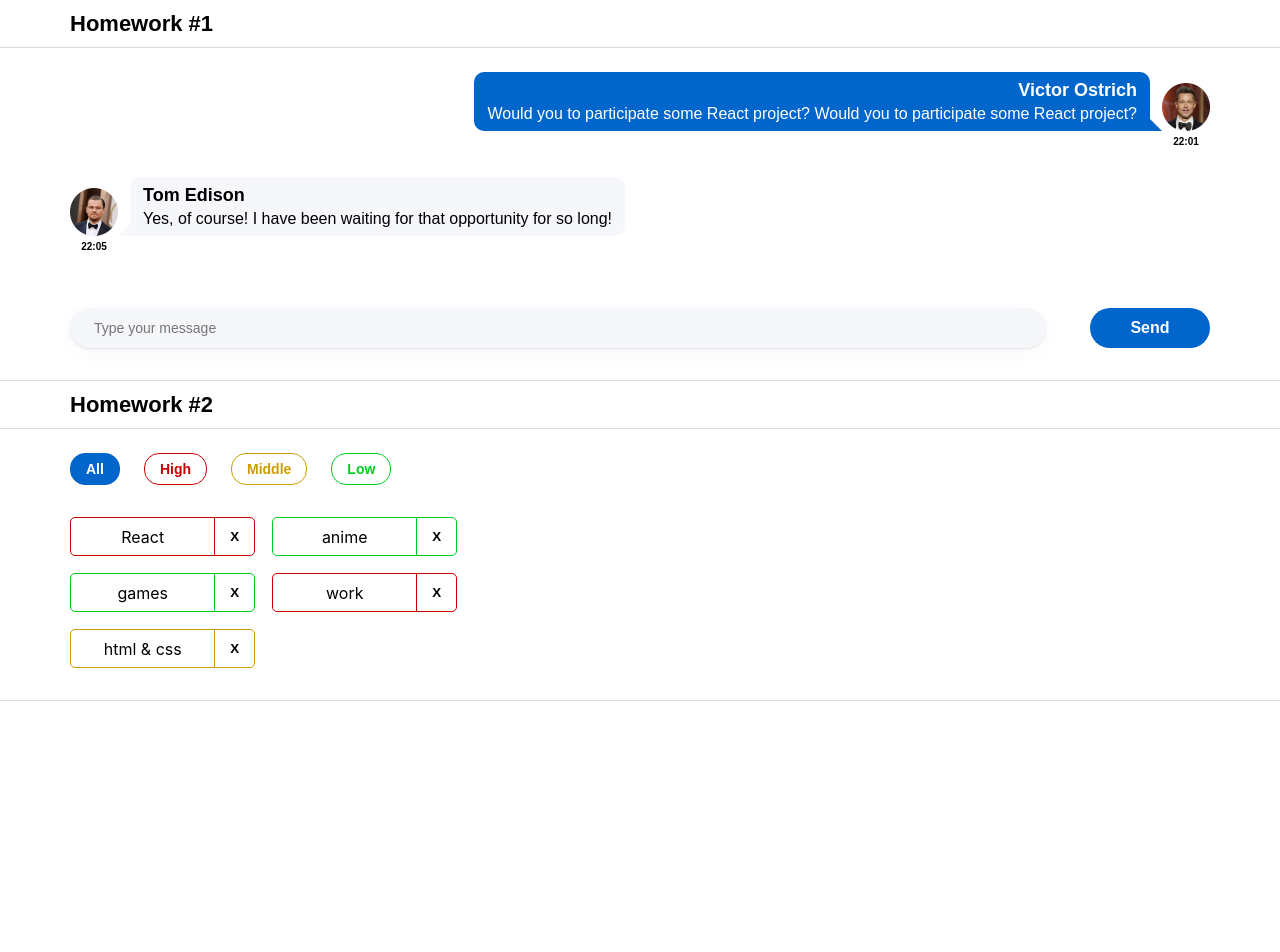
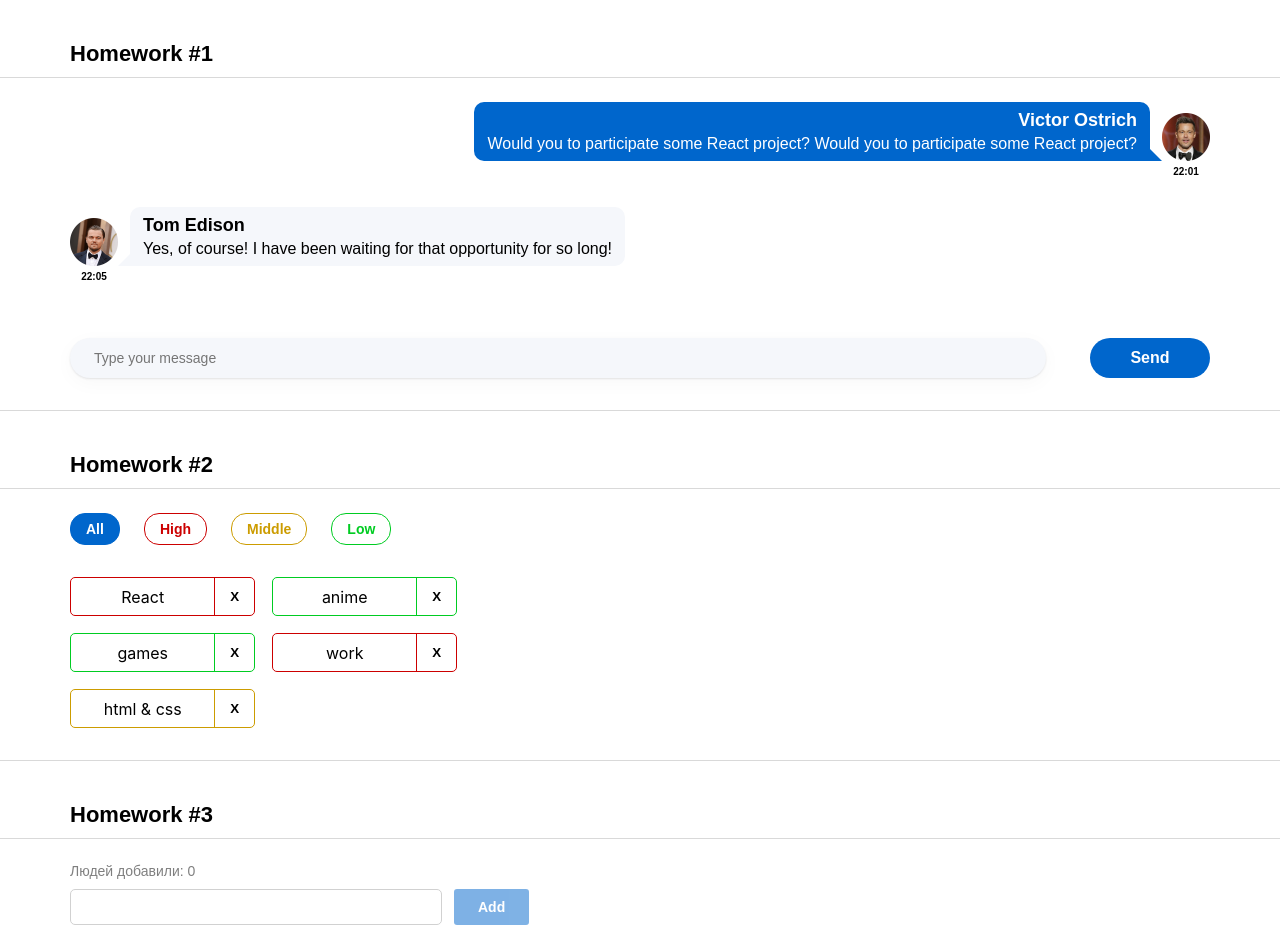
Before and after one commit to filatow/homework-front-s2, a React (Create React App) app: page /#/pre-junior in a window 1280 px wide. Shown: the top 952 px of the page. Before the commit the page ends 800 px from the top, so only its background shows below. Built offline with nearby package versions, Linux system fonts and the light colour scheme.

Commit message:
Finished homework 2.3

```diff
--- a/src/s1-main/App.module.css
+++ b/src/s1-main/App.module.css
@@ -25,7 +25,7 @@
     max-width: 1280px; /* 1280px */
     margin-left: auto;
     margin-right: auto;
-    padding: 10px var(--chat_side_padding);
+    padding: 40px var(--chat_side_padding) 10px;
     font-family: var(--basic_font_family);
     font-size: 22px;
     line-height: 27px;
--- a/src/s1-main/App.tsx
+++ b/src/s1-main/App.tsx
@@ -2,6 +2,7 @@ import React from 'react'
 import s from './App.module.css'
 import HW1 from '../s2-homeworks/hw01/HW1'
 import HW2 from '../s2-homeworks/hw02/HW2'
+import HW3 from '../s2-homeworks/hw03/HW3';
 
 function App() {
     return (
@@ -9,7 +10,7 @@ function App() {
             <HW1/>
             {/*раскомментировать по ходу выполнения*/}
             <HW2/>
-            {/*<HW3/>*/}
+            <HW3/>
             {/*<HW4/>*/}
 
             {/*при выполнении дз 5 и более - закомментировать здесь дз 1-4, так как они есть внутри дз 5*/}
--- a/src/s2-homeworks/hw03/Greeting.module.css
+++ b/src/s2-homeworks/hw03/Greeting.module.css
@@ -1,22 +1,50 @@
 .greetingForm {
+    font-family: var(--basic_font_family);
+    font-weight: 400;
 }
 
 .inputAndButtonContainer {
+    display: flex;
 }
 
 .error {
+    margin-top: 7px;
+    margin-bottom: 9px;
+    color: #CC0000;
+    font-size: 14px;
+    line-height: 17px;
 }
 
 .input {
+    width: 372px;
+    height: 36px;
+    margin-right: 12px;
+    border: 1px solid #D1D1D1;
+    border-radius: 5px;
+    padding: 8px 12px;
+    font-weight: 500;
+    font-size: 15px;
+    line-height: 20px;
 }
 
 .input:focus {
 }
 
 .errorInput {
+    border-color: #CC0000;
 }
 
 .button {
+    align-self: flex-start;
+    border: none;
+    border-radius: 3px;
+    padding: 8px 24px;
+    background-color: #0066CC;
+    color: #ffffff;
+    font-size: 14px;
+    line-height: 20px;
+    font-weight: 600;
+    cursor: pointer;
 }
 
 .button:focus {
@@ -26,10 +54,20 @@
 }
 
 .button:disabled {
+    cursor: default;
+    opacity: 0.5;
 }
 
 .text {
+    margin-bottom: 9px;
+    color: rgba(0, 0, 0, 0.5);
+    font-size: 14px;
+    line-height: 17px;
 }
 
 .greeting {
+    color: #000000;
+    font-weight: 500;
+    font-size: 14px;
+    line-height: 17px;
 }
--- a/src/s2-homeworks/hw03/Greeting.tsx
+++ b/src/s2-homeworks/hw03/Greeting.tsx
@@ -2,14 +2,14 @@ import React, {ChangeEvent, KeyboardEvent} from 'react'
 import s from './Greeting.module.css'
 
 type GreetingPropsType = {
-    name: any // need to fix any
-    setNameCallback: any // need to fix any
-    addUser: any // need to fix any
-    onBlur: any // need to fix any
-    onEnter: any // need to fix any
-    error: any // need to fix any
-    totalUsers: any // need to fix any
-    lastUserName?: any // need to fix any
+    name: string // need to fix any
+    setNameCallback: (e: ChangeEvent<HTMLInputElement>) => void // need to fix any
+    addUser: () => void // need to fix any
+    onBlur: () => void // need to fix any
+    onEnter: (e: KeyboardEvent<HTMLInputElement>) => void // need to fix any
+    error: string // need to fix any
+    totalUsers: number // need to fix any
+    lastUserName?: string // need to fix any
 }
 
 // презентационная компонента (для верстальщика)
@@ -25,7 +25,7 @@ const Greeting: React.FC<GreetingPropsType> = (
         lastUserName,
     } // деструктуризация пропсов
 ) => {
-    const inputClass = s.errorInput // need to fix with (?:)
+    const inputClass = error ? `${s.input} ${s.errorInput}` : s.input;  // need to fix with (?:)
 
     return (
         <div id={'hw3-form'} className={s.greetingForm}>
@@ -57,13 +57,13 @@ const Greeting: React.FC<GreetingPropsType> = (
                     className={s.button}
                     disabled={!name.trim()}
                 >
-                    add
+                    Add
                 </button>
             </div>
 
             {lastUserName && (
                 <div className={s.greeting}>
-                    Привет <span id={'hw3-last-user'}>{lastUserName}</span>!
+                    Привет, <span id={'hw3-last-user'}>{lastUserName}</span>!
                 </div>
             )}
         </div>
--- a/src/s2-homeworks/hw03/GreetingContainer.tsx
+++ b/src/s2-homeworks/hw03/GreetingContainer.tsx
@@ -1,36 +1,60 @@
-import React, { ChangeEvent, KeyboardEvent, useState } from 'react'
+import React, {ChangeEvent, KeyboardEvent, useState} from 'react'
 import Greeting from './Greeting'
-import { UserType } from './HW3'
+import {UserType} from './HW3'
 
 type GreetingContainerPropsType = {
-    users: any // need to fix any
-    addUserCallback: any // need to fix any
+    users: UserType[] // need to fix any
+    addUserCallback: (name: string) => void // need to fix any
 }
 
-export const pureAddUser = (name: any, setError: any, setName: any, addUserCallback: any) => {
+export const pureAddUser = (
+    name: string,
+    setError: (error: string) => void,
+    setName: (name: string) => void,
+    addUserCallback: (name: string) => void
+) => {
     // если имя пустое - показать ошибку, иначе - добавить юзера и очистить инпут
+    if (!name.trim()) {
+        setError('Ошибка! Введите имя!')
+    } else {
+        // setName(name);
+        addUserCallback(name);
+        setName('');
+    }
 }
 
-export const pureOnBlur = (name: any, setError: any) => { // если имя пустое - показать ошибку
+export const pureOnBlur = (
+    name: string,
+    setError: (error: string) => void
+) => { // если имя пустое - показать ошибку
+    if (!name.trim()) {
+        setError('Ошибка! Введите имя!')
+    }
 }
 
-export const pureOnEnter = (e: any, addUser: any) => { // если нажата кнопка Enter - добавить
+export const pureOnEnter = (
+    e: KeyboardEvent<HTMLInputElement>,
+    addUser: () => void
+) => { // если нажата кнопка Enter - добавить
+    if (e.key === 'Enter') addUser()
 }
 
 // более простой и понятный для новичков
 // function GreetingContainer(props: GreetingPropsType) {
 
 // более современный и удобный для про :)
-const GreetingContainer: React.FC<GreetingContainerPropsType> = ({
-    users,
-    addUserCallback,
-}) => {
+const GreetingContainer: React.FC<GreetingContainerPropsType> = (
+    {
+        users,
+        addUserCallback,
+    }
+) => {
     // деструктуризация пропсов
-    const [name, setName] = useState<any>('') // need to fix any
-    const [error, setError] = useState<any>('') // need to fix any
+    const [name, setName] = useState<string>('') // need to fix any
+    const [error, setError] = useState<string>('') // need to fix any
 
-    const setNameCallback = (e: any) => { // need to fix any
-        setName('some name') // need to fix
+    const setNameCallback = (e: ChangeEvent<HTMLInputElement>) => { // need to fix any
+        setName(e.currentTarget.value) // need to fix
 
         error && setError('')
     }
@@ -42,12 +66,12 @@ const GreetingContainer: React.FC<GreetingContainerPropsType> = ({
         pureOnBlur(name, setError)
     }
 
-    const onEnter = (e: any) => {
+    const onEnter = (e: KeyboardEvent<HTMLInputElement>) => {
         pureOnEnter(e, addUser)
     }
 
-    const totalUsers = 0 // need to fix
-    const lastUserName = 'some name' // need to fix
+    const totalUsers = users.length // need to fix
+    const lastUserName = totalUsers ? users[totalUsers - 1].name : '' // need to fix
 
     return (
         <Greeting
--- a/src/s2-homeworks/hw03/HW3.tsx
+++ b/src/s2-homeworks/hw03/HW3.tsx
@@ -1,38 +1,46 @@
-import React, { useState } from 'react'
-import { v1 } from 'uuid'
+import React, {useState} from 'react'
+import {v1} from 'uuid'
 import s2 from '../../s1-main/App.module.css'
 import GreetingContainer from './GreetingContainer'
 
 /*
-* 1 - описать тип UserType
-* 2 - указать нужный тип в useState с users
-* 3 - дописать типы и логику функции pureAddUserCallback и проверить её тестами
-* 4 - в файле GreetingContainer.tsx дописать типизацию пропсов
-* 5 - в файле GreetingContainer.tsx указать нужные типы в useState с name и error
-* 6 - в файле GreetingContainer.tsx дописать тип и логику функции setNameCallback
-* 7 - в файле GreetingContainer.tsx дописать логику функций pureAddUser, pureOnBlur, pureOnEnter и проверить их тестами
-* 8 - в файле GreetingContainer.tsx вычислить количество добавленных и имя последнего (totalUsers, lastUserName)
-* 9 - в файле Greeting.tsx дописать типизацию пропсов
-* 10 - в файле Greeting.tsx вычислить inputClass в зависимости от наличия ошибки
+* 1 - описать тип UserType [done]
+* 2 - указать нужный тип в useState с users [done]
+* 3 - дописать типы и логику функции pureAddUserCallback и проверить её тестами [done]
+* 4 - в файле GreetingContainer.tsx дописать типизацию пропсов [done]
+* 5 - в файле GreetingContainer.tsx указать нужные типы в useState с name и error [done]
+* 6 - в файле GreetingContainer.tsx дописать тип и логику функции setNameCallback [done]
+* 7 - в файле GreetingContainer.tsx дописать логику функций pureAddUser, pureOnBlur,
+* pureOnEnter и проверить их тестами [done]
+* 8 - в файле GreetingContainer.tsx вычислить количество добавленных
+* и имя последнего (totalUsers, lastUserName) [done]
+* 9 - в файле Greeting.tsx дописать типизацию пропсов [done]
+* 10 - в файле Greeting.tsx вычислить inputClass в зависимости от наличия ошибки [done]
 * 11 - сделать стили в соответствии с дизайном
 * */
 
 // types
 export type UserType = {
-    _id: any // need to fix any
-    name: any // need to fix any
+    _id: string // need to fix any
+    name: string // need to fix any
 }
 
-export const pureAddUserCallback = (name: any, setUsers: any, users: any) => { // need to fix any
+export const pureAddUserCallback = (
+    name: string,
+    setUsers: (users: UserType[]) => void,
+    users: UserType[]
+) => { // need to fix any
     const user = { // need to fix
+        _id: v1(),
+        name
     }
     setUsers([...users, user])
 }
 
 const HW3 = () => {
-    const [users, setUsers] = useState<any>([]) // need to fix any
+    const [users, setUsers] = useState<UserType[]>([]) // need to fix any
 
-    const addUserCallback = (name: any) => { // need to fix any
+    const addUserCallback = (name: string) => { // need to fix any
         pureAddUserCallback(name, setUsers, users)
     }
 
```
